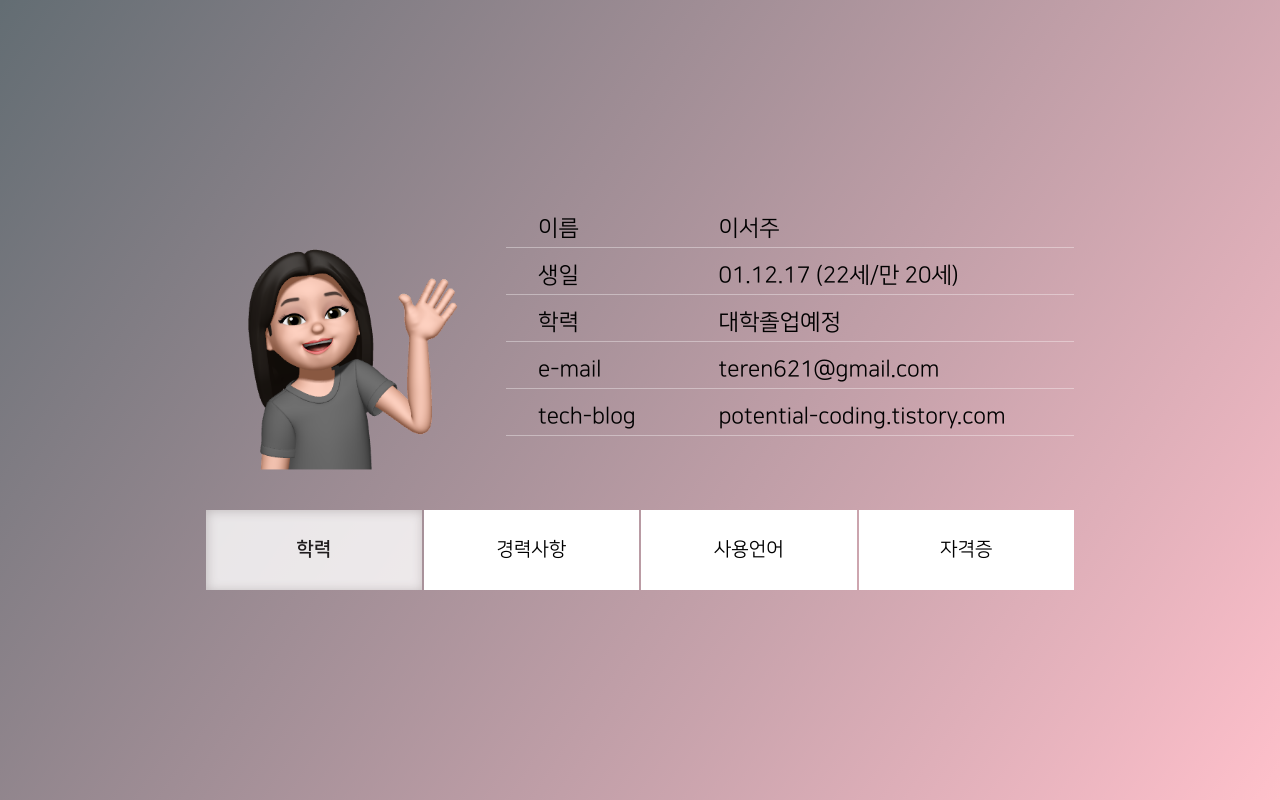
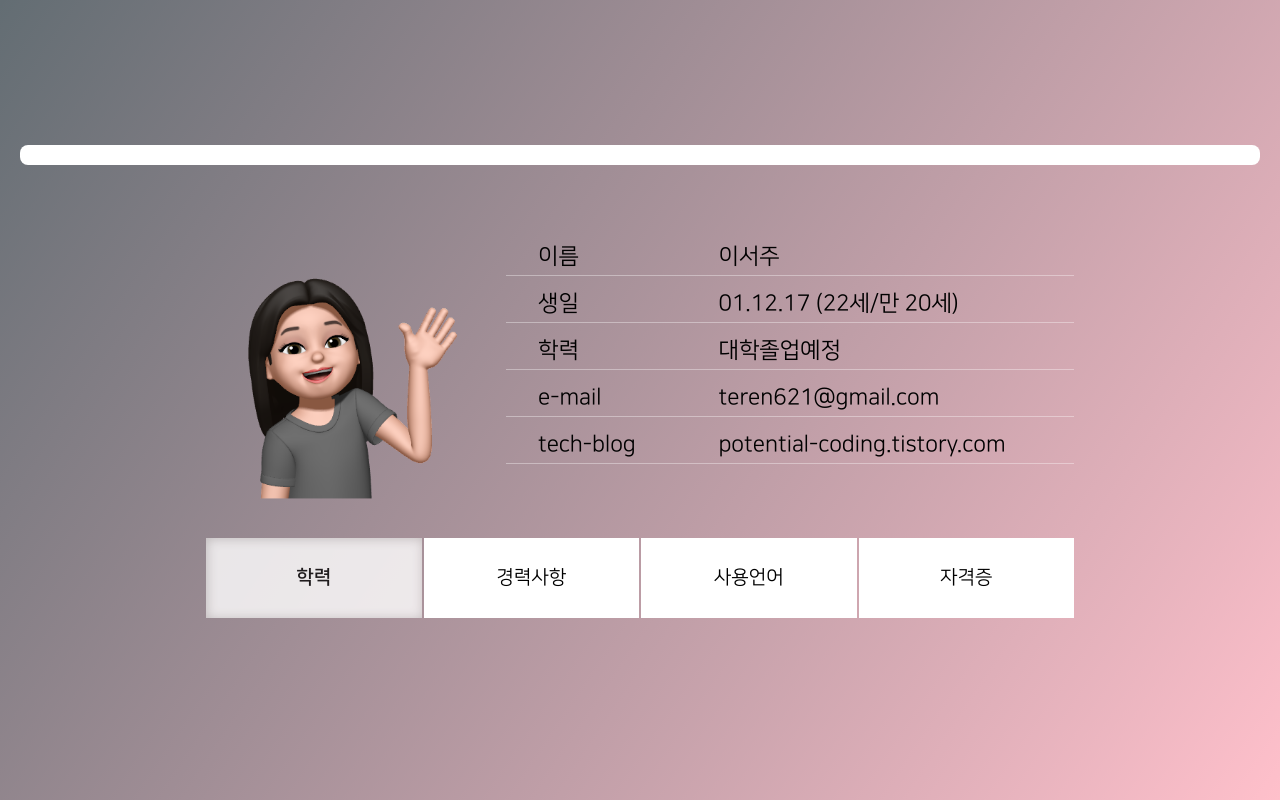
Before and after one commit to seojooLee/seojoo, a React (Create React App) app: page /seojoo/about in a window 1280 px wide. Built offline with nearby package versions, Linux system fonts and the light colour scheme; no server answers.

Commit message:
tistory rss 연결

```diff
--- a/package.json
+++ b/package.json
@@ -13,6 +13,7 @@
         "@types/react": "^17.0.39",
         "@types/react-dom": "^17.0.11",
         "chart.js": "^3.7.1",
+        "dayjs": "^1.11.5",
         "react": "^17.0.2",
         "react-chartjs-2": "^4.1.0",
         "react-device-detect": "^2.1.2",
@@ -21,6 +22,7 @@
         "react-responsive": "^9.0.0-beta.10",
         "react-router-dom": "^6.2.1",
         "react-scripts": "5.0.0",
+        "react-spring": "^9.5.2",
         "redux-saga": "^1.1.3",
         "styled-components": "^5.3.3",
         "three": "^0.137.5",
--- /dev/null
+++ b/src/components/Rss.js
@@ -0,0 +1,81 @@
+import React, { useEffect, useState } from "react";
+import { animated, useTransition } from "react-spring";
+import styled from "styled-components";
+import { useTimer } from "../utils/timerUtils";
+
+const RSS = () => {
+  const [items, setItems] = useState([]);
+  const [activeIndex, setActiveIndex] = useState(0);
+
+  const getRss = async (e) => {
+    const res = await fetch(
+      `https://api.allorigins.win/get?url=${"https://potential-coding.tistory.com/rss"}`
+    );
+    const { contents } = await res.json();
+    const feed = new window.DOMParser().parseFromString(contents, "text/xml");
+    const items = feed.querySelectorAll("item");
+    const feedItems = [...items].map((el) => ({
+      link: el.querySelector("link").innerHTML,
+      title: el.querySelector("title").innerHTML,
+      author: el.querySelector("author").innerHTML,
+    }));
+    setItems(feedItems);
+  };
+
+  useEffect(() => {
+    getRss();
+  }, []);
+
+  useEffect(() => {
+    if (items?.length > 0) {
+      //   setTitleList(items.flatMap((e) => e.title));
+      setActiveIndex(0);
+    }
+  }, [setActiveIndex, items]);
+
+  useTimer(
+    () => {
+      setActiveIndex((activeIndex + 1) % items?.length);
+    },
+    3000,
+    [activeIndex, items]
+  );
+
+  const topToBottom = {
+    from: { transform: "translateY(-100%)" },
+    enter: { transform: "translateY(0%)" },
+    leave: { transform: "translateY(100%)" },
+  };
+
+  const transitions = useTransition(items[activeIndex] || null, {
+    topToBottom,
+    key: activeIndex,
+  });
+
+  return (
+    <Wrapper className="App">
+      {transitions((props, item) => {
+        return (
+          <animated.div key={props.key} style={props} className="title">
+            <a href={item?.link}>{item?.title}</a>
+          </animated.div>
+        );
+      })}
+    </Wrapper>
+  );
+};
+
+const Wrapper = styled.div`
+  width: 100%;
+  display: flex;
+  background-color: white;
+  border-radius: 8px;
+  padding: 10px 20px;
+  .title {
+    display: flex;
+    flex: 1;
+    font-size: 2rem;
+  }
+`;
+
+export default RSS;
--- a/src/pages/main/AboutMe.js
+++ b/src/pages/main/AboutMe.js
@@ -1,6 +1,7 @@
 import React, { useCallback, useEffect, useRef, useState } from "react";
 import { Outlet, useNavigate } from "react-router-dom";
 import styled, { css, keyframes } from "styled-components";
+import RSS from "../../components/Rss";
 
 const AboutMe = () => {
   const [activeItem, setActiveItem] = useState("edu");
@@ -35,6 +36,7 @@ const AboutMe = () => {
       }
     >
       <Default>
+        <RSS />
         <Card>
           <Image
             src={process.env.PUBLIC_URL + "/image/hello.png"}
--- /dev/null
+++ b/src/utils/timerUtils.js
@@ -0,0 +1,18 @@
+import { useEffect } from "react";
+import dayjs from "dayjs";
+import duration from "dayjs/plugin/duration";
+dayjs.extend(duration);
+
+export const useTimer = (onTime, time, trigger) => {
+  useEffect(() => {
+    if (time) {
+      let timer = setTimeout(
+        onTime,
+        typeof time === "number" ? time : dayjs.duration(time).asMilliseconds()
+      );
+      return () => {
+        clearTimeout(timer);
+      };
+    }
+  }, [onTime, time, trigger]);
+};
```
Also changed, not shown: 11 other files (tests, documents, lock files or other folders).
